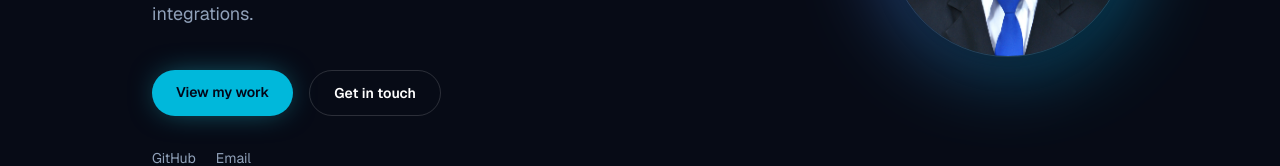
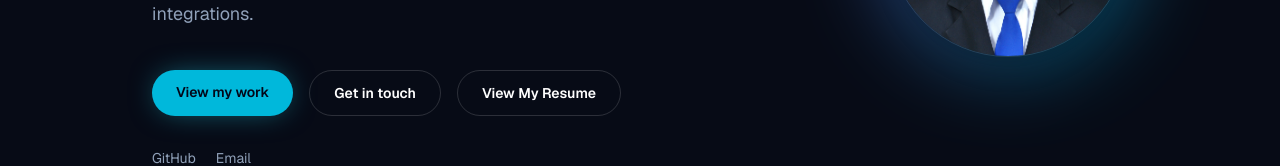
Before and after one commit to Lyhorng-labs/Lyhorng-labs.github.io, a Next.js app: page / in a window 1280 px wide. Shown: the part 448-614 px from the top of the page. Built offline with nearby package versions, Linux system fonts and the light colour scheme.

Commit message:
adding resume

```diff
--- a/app/contact/page.tsx
+++ b/app/contact/page.tsx
@@ -15,7 +15,7 @@ export default function ContactPage() {
         <div className="mt-10 grid gap-4 sm:grid-cols-2">
           <a
             href="mailto:lyhorngheng278@gmail.com"
-            className="group rounded-2xl border border-white/10 bg-white/[0.02] p-6 transition-all hover:-translate-y-1 hover:border-cyan-400/40 hover:bg-white/[0.04]"
+            className="group rounded-2xl border border-white/10 bg-white/[0.02] p-6 transition-all hover:-translate-y-1 hover:border-cyan-400/40 hover:bg-white/4"
           >
             <p className="text-sm text-slate-400">Email</p>
             <p className="mt-1 font-medium text-white group-hover:text-cyan-300">
@@ -27,7 +27,7 @@ export default function ContactPage() {
             href="https://github.com/Lyhorng-labs"
             target="_blank"
             rel="noopener noreferrer"
-            className="group rounded-2xl border border-white/10 bg-white/[0.02] p-6 transition-all hover:-translate-y-1 hover:border-cyan-400/40 hover:bg-white/[0.04]"
+            className="group rounded-2xl border border-white/10 bg-white/[0.02] p-6 transition-all hover:-translate-y-1 hover:border-cyan-400/40 hover:bg-white/4"
           >
             <p className="text-sm text-slate-400">GitHub</p>
             <p className="mt-1 font-medium text-white group-hover:text-cyan-300">
--- a/app/page.tsx
+++ b/app/page.tsx
@@ -52,6 +52,15 @@ export default function Home() {
                   className="rounded-full border border-white/15 px-6 py-3 text-sm font-semibold text-white transition-colors hover:border-cyan-400/50 hover:text-cyan-300"
                 >
                   Get in touch
+                </a>
+
+                <a
+                  href="/resume.pdf"
+                  className="rounded-full border border-white/15 px-6 py-3 text-sm font-semibold text-white transition-colors hover:border-cyan-400/50 hover:text-cyan-300"
+                  target="_blank"
+                  rel="noopener noreferrer"
+                >
+                  View My Resume
                 </a>
               </div>
 
```
Also changed, not shown: 1 other file (tests, documents, lock files or other folders).
